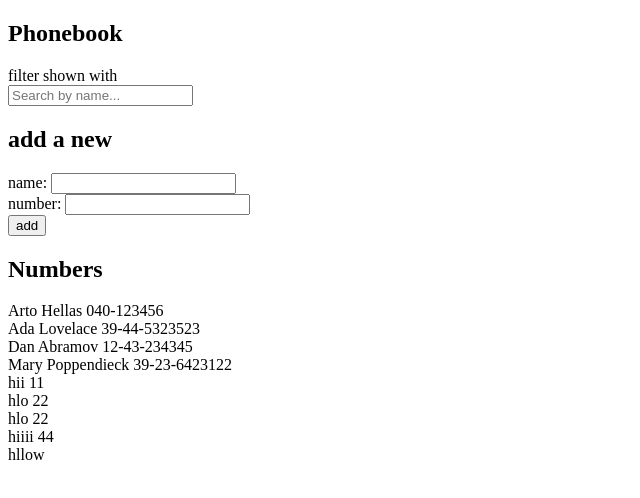
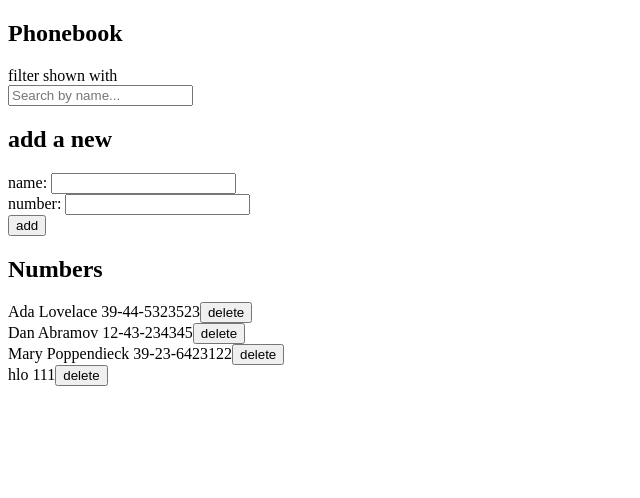
Before and after one commit to nabinamangrati/fullstackopen, a React (Vite) app in the folder part2/phoneBook/: page / in a window 1280 px wide. Shown: the top 498 px of the page, without its empty margins (0-640 px from the left). Built offline with nearby package versions, Linux system fonts and the light colour scheme; data requests are answered from the project's data file.

Commit message:
part2 d delete operation

```diff
--- a/part2/phoneBook/db.json
+++ b/part2/phoneBook/db.json
@@ -1,10 +1,5 @@
 {
   "persons": [
-    {
-      "name": "Arto Hellas",
-      "number": "040-123456",
-      "id": "1"
-    },
     {
       "name": "Ada Lovelace",
       "number": "39-44-5323523",
@@ -21,29 +16,9 @@
       "id": "4"
     },
     {
-      "id": "2692",
-      "name": "hii",
-      "number": "11"
-    },
-    {
-      "id": "4b28",
+      "id": "5",
       "name": "hlo",
-      "number": "22"
-    },
-    {
-      "id": "2b63",
-      "name": "hlo",
-      "number": "22"
-    },
-    {
-      "id": "f3a6",
-      "name": "hiiii",
-      "number": "44"
-    },
-    {
-      "id": "f0ff",
-      "name": "hllow",
-      "number": ""
+      "number": "111"
     }
   ]
 }
--- a/part2/phoneBook/src/App.jsx
+++ b/part2/phoneBook/src/App.jsx
@@ -20,8 +20,9 @@ const App = () => {
     });
   }, []);
 
-  const filteredPersons = persons.filter((person) =>
-    person.name.toLowerCase().includes(search.toLowerCase())
+  const filteredPersons = persons.filter(
+    (person) =>
+      person.name && person.name.toLowerCase().includes(search.toLowerCase())
   );
 
   const handleSearchChange = (event) => {
@@ -33,6 +34,7 @@ const App = () => {
     let newPerson = {
       name: newName,
       number: newNumber,
+      id: persons.length + 1,
     };
     if (persons.some((person) => person.name === newName)) {
       // Issue a warning if the name already exists
@@ -56,24 +58,46 @@ const App = () => {
     setNewNumber(event.target.value);
   };
 
-  const updateData = () => {
-    let currentPerson = persons.find((person) => {
-      return person.id === id;
+  // const updateData = (id) => {
+  //   let currentPerson = persons.find((person) => {
+  //     return person.id === id;
+  //   });
+  //   let updatedPerson = { ...currentPerson };
+  //   let putAxios = phoneServices.update(id, updatedPerson);
+  //   putAxios.then((response) => {
+  //     console.dir("response");
+  //     let updatedPerson = response.data;
+  //     setPersons(
+  //       persons.map((person) =>
+  //         person.id === updatedPerson.id ? updatedPerson : person
+  //       )
+  //     );
+  //   });
+  // };
+  const deletePerson = (id) => {
+    let deleteAxios = phoneServices.deletePerson(id);
+
+    deleteAxios.then(() => {
+      setPersons(persons.filter((person) => person.id !== id));
     });
-    let updatedPerson = {
-      id: currentPerson.id,
-      name: currentPerson.name,
-      number: currentPerson.number,
-    };
-    let putAxios = phoneServices.update(id, updatedPerson);
-    putAxios.then((response) => {
-      let updatedPerson = response.data;
-      setPersons(
-        persons.map((person) =>
-          person.id === updatedPerson.id ? updatedPerson : person
-        )
-      );
-    });
+  };
+
+  // const handleEdit = (event) => {
+  //   const { name, value } = event.target;
+  //   if (name === "name") {
+  //     setNewName(value);
+  //   } else if (name === "number") {
+  //     setNewNumber(value);
+  //   }
+  // };
+  const handleDelete = (id, name) => {
+    const confirmDelete = window.confirm(
+      `Are you sure you want to delete ${name}?`
+    );
+    if (confirmDelete) {
+      deletePerson(id);
+      alert(`${name} has been deleted.`);
+    }
   };
 
   return (
@@ -90,7 +114,12 @@ const App = () => {
         handleSubmit={handleSubmit}
       />
       <h2>Numbers</h2>
-      <Person persons={filteredPersons} />
+      <Person
+        persons={filteredPersons}
+        // updateData={updateData}
+        // handleEdit={handleEdit}
+        handleDelete={handleDelete}
+      />
     </div>
   );
 };
--- a/part2/phoneBook/src/component/Person.jsx
+++ b/part2/phoneBook/src/component/Person.jsx
@@ -1,10 +1,25 @@
 import React from "react";
-const Person = ({ persons }) => {
+const Person = ({
+  newName,
+  newNumber,
+  persons,
+  updateData,
+  handleEdit,
+  handleDelete,
+}) => {
   return (
     <div>
       {persons.map((person, index) => (
         <div key={index}>
           {person.name} {person.number}
+          {/* <input type="text" name="name" onChange={handleEdit} />
+          <input type="text" name="number" onChange={handleEdit} />
+          <button onClick={() => updateData(person.id, newName, newNumber)}>
+            edit
+          </button> */}
+          <button onClick={() => handleDelete(person.id, person.name)}>
+            delete
+          </button>
         </div>
       ))}
     </div>
--- a/part2/phoneBook/src/services/phone.js
+++ b/part2/phoneBook/src/services/phone.js
@@ -9,4 +9,7 @@ const create = (person) => {
 const update = (id, updatedPerson) => {
   return axios.put(`${baseUrl}/${id}`, updatedPerson);
 };
-export default { getAll, create, update };
+const deletePerson = (id) => {
+  return axios.delete(`${baseUrl}/${id}`);
+};
+export default { getAll, create, update, deletePerson };
```
